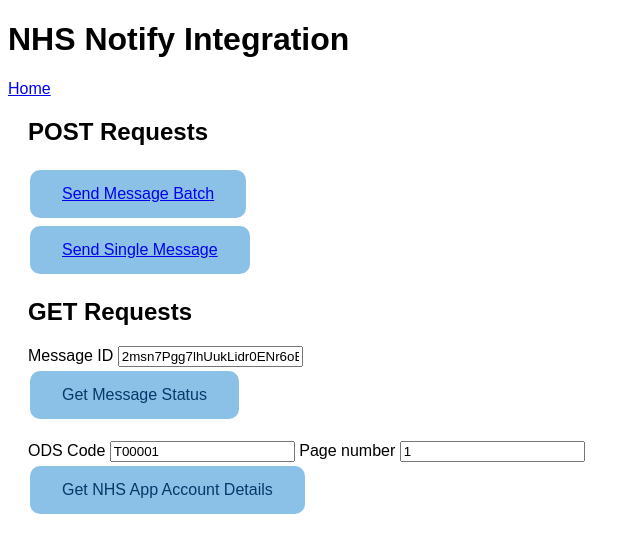
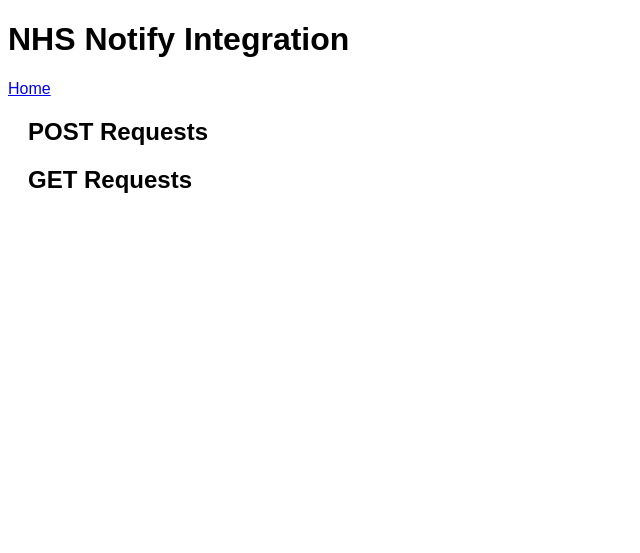
Before and after one commit to NHSDigital/bcss-nhs-notify-integration, a Flask app: template src/flask/templates/index.html in a window 1280 px wide. Shown: the top 553 px of the page, without its empty margins (0-640 px from the left). Run offline with Flask 3, Linux system fonts and the light colour scheme; the template is opened without the code that fills it, so the values that code supplies are empty; some libraries are stand-ins or nearby versions.

Commit message:
Removed old code

```diff
--- a/src/flask/templates/index.html
+++ b/src/flask/templates/index.html
@@ -8,28 +8,19 @@
 <div id="requests">
     <div id="POSTS">
         <h2>POST Requests</h2>
-
-        <button type="button" class="button sendBatch"> <a href="/create_message_batch">Send Message Batch</a></button> <br>
-        <button type="button" class="button sendSingle"><a href="/create_message_single">Send Single Message</a></button>
+        <!-- TODO:
+            -   Update with new POST endpoints
+                    send_pre_invitation
+        -->
     </div>
 
     <div id="GETS">
         <h2>GET Requests</h2>
-
-        <div>
-            <form action="{{ url_for('get_message_status') }}" method="POST">
-                Message ID <input name="messageID" value="2msn7Pgg7lhUukLidr0ENr6oBbL"><br>
-                <button type="submit" class="button getStatus">Get Message Status</button>
-            </form>
-        </div>
-        <br>
-        </div>
-            <form action="{{ url_for('get_nhs_app_details') }}" method="POST">
-                ODS Code <input name="ODSCode" value="T00001">
-                Page number <input name="PageNumber" value="1"><br>
-                <button type="submit" class="button getAppDetails">Get NHS App Account Details</button>
-            </form>
-        </div>
+        <!-- TODO:
+            -   Update with new GET endpoints
+                    get_message_status
+                    get_nhs_app_details
+        -->
     </div>
 </div>
 
```
Also changed, not shown: src/flask/notify_test.py (+1 -7 lines).
